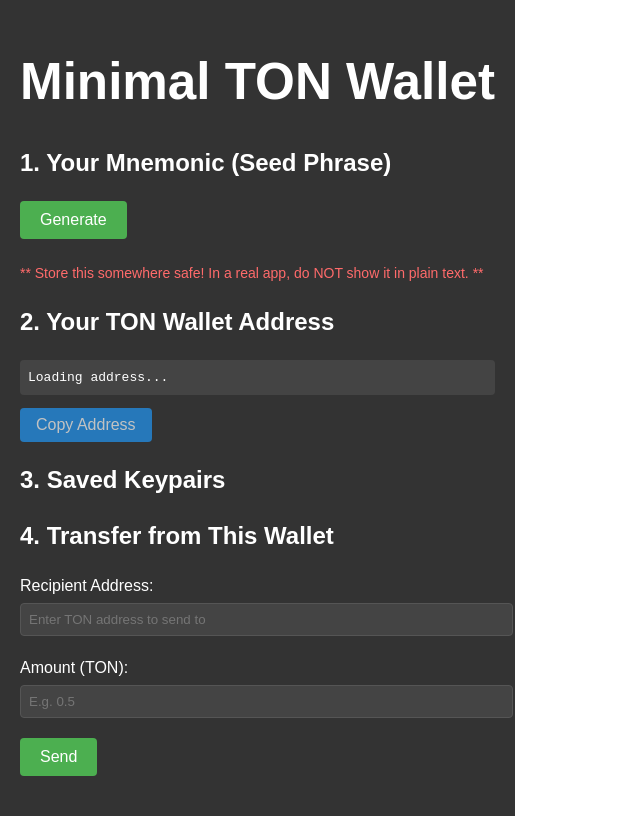
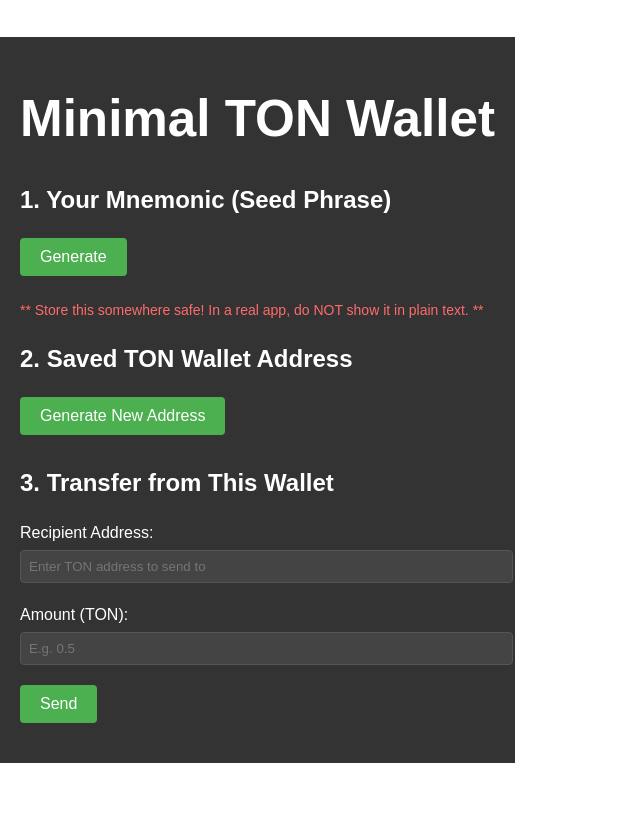
Before and after one commit to garudaidr/ton-mini-wallet, a React (Vite) app: page / in a window 1280 px wide. Shown: the whole page, without its empty margins (0-640 px from the left). Built offline with nearby package versions, Linux system fonts and the light colour scheme.

Commit message:
combine copy address & show passphrase

```diff
--- a/src/App.jsx
+++ b/src/App.jsx
@@ -10,7 +10,6 @@
   // State for mnemonic, keys, wallet, etc.
   const [mnemonic, setMnemonic] = useState('');
   const [keyPair, setKeyPair] = useState(null);
-  const [walletAddress, setWalletAddress] = useState('');
   const [tonweb, setTonweb] = useState(null);
   const [keypairs, setKeypairs] = useState([]);
   const [showPassphraseIndex, setShowPassphraseIndex] = useState(null);
@@ -40,7 +39,6 @@
       });
 
       const address = await wallet.getAddress();
-      setWalletAddress(address.toString(true, true, true));
 
       return {
         mnemonic,
@@ -86,15 +84,14 @@
   };
 
   // Copy address to clipboard
-  const handleCopyAddress = () => {
-    if (!walletAddress) return;
-    navigator.clipboard.writeText(walletAddress);
+  const handleCopyAddress = (address) => {
+    navigator.clipboard.writeText(address);
     alert('Address copied to clipboard!');
   };
 
   // Perform a transfer from this wallet to another address
   const handleTransfer = async () => {
-    if (!tonweb || !keyPair || !walletAddress || !toAddress || !amount) {
+    if (!tonweb || !keyPair || !keypairs[0] || !toAddress || !amount) {
       alert('Missing required data for transfer.');
       return;
     }
@@ -163,32 +160,26 @@
         </p>
       </div>
 
-      {/* Wallet Address Display & Copy */}
+      {/* Saved TON Wallet Addresses */}
       <div style={{ marginBottom: '20px' }}>
-        <h2>2. Your TON Wallet Address</h2>
-        <p style={{ background: '#444', padding: '8px', borderRadius: '4px', fontFamily: 'monospace' }}>
-          {walletAddress || 'Loading address...'}
-        </p>
+        <h2>2. Saved TON Wallet Address</h2>
+        <div style={{ marginBottom: '10px' }}>
           <button
-          onClick={handleCopyAddress}
-          disabled={!walletAddress}
+            onClick={handleGenerateKeypair}
             style={{
-            padding: '8px 16px',
-            background: '#2196F3',
+              padding: '10px 20px',
+              fontSize: '16px',
+              marginBottom: '10px',
+              background: '#4CAF50',
               color: 'white',
               border: 'none',
               borderRadius: '4px',
-            cursor: walletAddress ? 'pointer' : 'not-allowed',
-            opacity: walletAddress ? 1 : 0.7
+              cursor: 'pointer'
             }}
           >
-          Copy Address
+            Generate New Address
           </button>
         </div>
-
-      {/* Keypairs List */}
-      <div style={{ marginBottom: '20px' }}>
-        <h2>3. Saved Keypairs</h2>
         {keypairs.map((keypair, index) => (
           <div key={index} style={{
             border: '1px solid #555',
@@ -203,9 +194,23 @@
               alignItems: 'center',
               marginBottom: '10px'
             }}>
-              <div style={{ fontFamily: 'monospace', wordBreak: 'break-all' }}>
+              <div style={{ fontFamily: 'monospace', wordBreak: 'break-all', flex: 1 }}>
                 {keypair.address}
               </div>
+              <div style={{ display: 'flex', gap: '10px' }}>
+                <button
+                  onClick={() => handleCopyAddress(keypair.address)}
+                  style={{
+                    padding: '8px 16px',
+                    background: '#2196F3',
+                    color: 'white',
+                    border: 'none',
+                    borderRadius: '4px',
+                    cursor: 'pointer'
+                  }}
+                >
+                  Copy Address
+                </button>
                 <button
                   onClick={() => togglePassphrase(index)}
                   style={{
@@ -214,12 +219,12 @@
                     color: 'white',
                     border: 'none',
                     borderRadius: '4px',
-                  cursor: 'pointer',
-                  marginLeft: '10px'
+                    cursor: 'pointer'
                   }}
                 >
                   {showPassphraseIndex === index ? 'Hide' : 'Show'} Passphrase
                 </button>
+              </div>
             </div>
             {showPassphraseIndex === index && (
               <div style={{
@@ -239,7 +244,7 @@
 
       {/* Transfer Section */}
       <div style={{ marginBottom: '20px' }}>
-        <h2>4. Transfer from This Wallet</h2>
+        <h2>3. Transfer from This Wallet</h2>
         <div style={{ marginBottom: '15px' }}>
           <label style={{ display: 'block', marginBottom: '5px' }}>
             Recipient Address:
```
Lines whose indentation alone changed are shown as unchanged.
